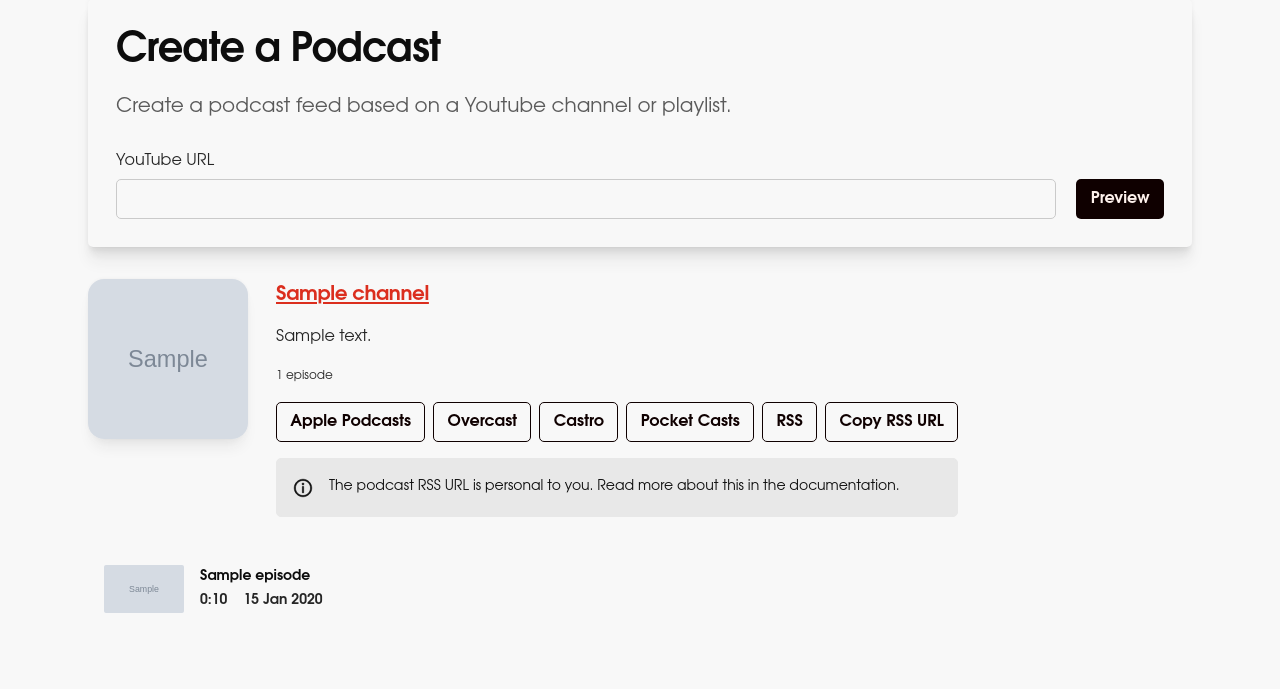
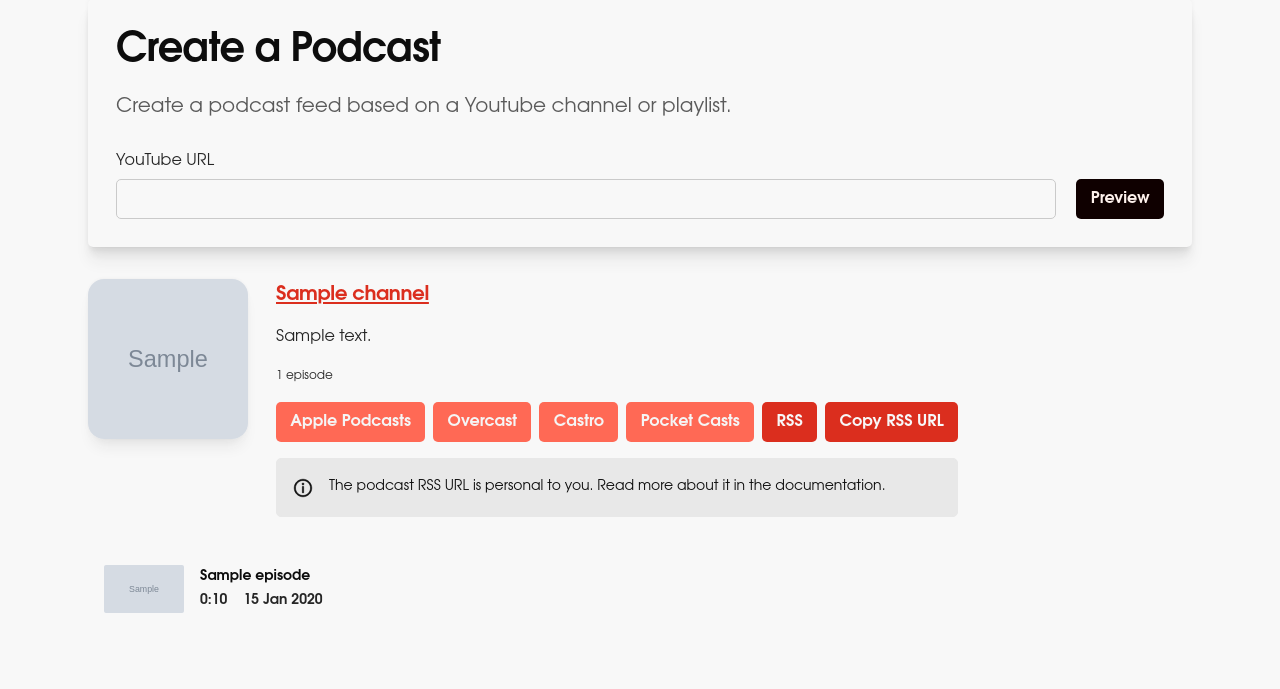
Before and after one commit to jengdal/Poddla, a Django app: template src/podcasts/templates/podcasts/add_channel.html in a window 1280 px wide. Shown: the part 148-837 px from the top of the page. Run offline with Django 5.2, Linux system fonts and the light colour scheme; a user stored in the database is signed in; tables that the repository leaves empty hold one stand-in row (values such as "Sample post"); the template is opened without the code that fills it: values that come from a table or form of the project are taken from there, most other values are stand-ins (such as "Sample title", 1, 10 or a date in 2020); grey boxes marked "Sample" are stand-in pictures; parts of the project's set-up code (start-up, migrations or seed data) failed here and were passed over.

Commit message:
colorful buttons

```diff
--- a/src/podcasts/templates/podcasts/partials/podcast_feed_content.html
+++ b/src/podcasts/templates/podcasts/partials/podcast_feed_content.html
@@ -22,12 +22,12 @@
       {% endwith %}
       {% authed_feed_url 'podcast_feed_rss' state.podcast_id as feed_url %}
       <div class="podcast-subscribe-links">
-        <a href="podcast://{{ feed_url|strip_scheme }}" class="ui-button ui-outlined">Apple Podcasts</a>
-        <a href="overcast://x-callback-url/add?url={{ feed_url|urlencode }}" class="ui-button ui-outlined">Overcast</a>
-        <a href="castro://subscribe/{{ feed_url|strip_scheme }}" class="ui-button ui-outlined">Castro</a>
-        <a href="pktc://subscribe/{{ feed_url|strip_scheme }}" class="ui-button ui-outlined">Pocket Casts</a>
-        <a href="{{ feed_url }}" class="ui-button ui-outlined">RSS</a>
-        <button type="button" class="ui-button ui-outlined" onclick="navigator.clipboard.writeText('{{ feed_url|escapejs }}'); this.textContent='Copied!';" title="Copy the RSS URL. Then paste it into your podcast player.">Copy RSS URL</button>
+        <a href="podcast://{{ feed_url|strip_scheme }}" class="ui-button ui-primary ui-tonal">Apple Podcasts</a>
+        <a href="overcast://x-callback-url/add?url={{ feed_url|urlencode }}" class="ui-button ui-primary ui-tonal">Overcast</a>
+        <a href="castro://subscribe/{{ feed_url|strip_scheme }}" class="ui-button ui-primary ui-tonal">Castro</a>
+        <a href="pktc://subscribe/{{ feed_url|strip_scheme }}" class="ui-button ui-primary ui-tonal">Pocket Casts</a>
+        <a href="{{ feed_url }}" class="ui-button ui-primary ui-filled">RSS</a>
+        <button type="button" class="ui-button ui-primary ui-filled" onclick="navigator.clipboard.writeText('{{ feed_url|escapejs }}'); this.textContent='Copied!';" title="Copy the RSS URL. Then paste it into your podcast player.">Copy RSS URL</button>
       </div>
       <article role="note" class="ui-callout">
         <svg
@@ -42,7 +42,7 @@
           ></path>
         </svg>
           {# TODO: Link the documentation. #}
-        <div class="ui-content">The podcast RSS URL is personal to you. Read more about this in the documentation.</div>
+        <div class="ui-content">The podcast RSS URL is personal to you. Read more about it in the documentation.</div>
       </article>
     </div>
   </div>
```
